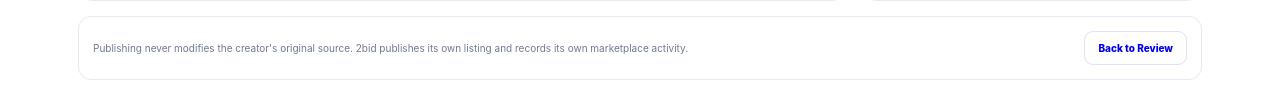
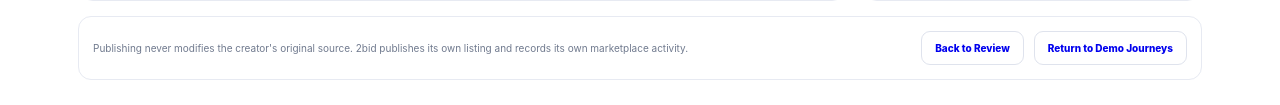
Before and after one commit to prakashsvasudevan-rgb/2bid-site, a plain HTML site: page creator-publish.html in a window 1280 px wide. Shown: the part 1223-1328 px from the top of the page. Drawn offline with Linux system fonts and the light colour scheme.

Commit message:
Add return to demo journeys on creator publish

```diff
--- a/creator-publish.html
+++ b/creator-publish.html
@@ -149,7 +149,7 @@ table{max-width:100%}
 </aside>
 </div>
 
-<div class="footer"><p>Publishing never modifies the creator's original source. 2bid publishes its own listing and records its own marketplace activity.</p><a class="btn"  href="creator-review.html" style="display:inline-block;text-decoration:none">Back to Review</a></div>
+<div class="footer"><p>Publishing never modifies the creator's original source. 2bid publishes its own listing and records its own marketplace activity.</p><div style="display:flex;gap:10px;flex-wrap:wrap;justify-content:flex-end"><a class="btn" href="creator-review.html" style="display:inline-block;text-decoration:none">Back to Review</a><a class="btn" href="experience-demo.html" style="display:inline-block;text-decoration:none">Return to Demo Journeys</a></div></div>
 </div>
 <div class="toast" id="toast"><b>Publish is locked in demo mode</b><p>Only an approved creator can confirm rights and publish. Creator registration, KYB/verification and production authentication still need to be connected.</p><a href="register.html?role=creator" style="display:inline-block;text-decoration:none">Register as a creator</a></div>
 <script>function lock(){let t=document.getElementById('toast');t.style.display='block';clearTimeout(window.tt);window.tt=setTimeout(()=>t.style.display='none',4500)}</script>
```
